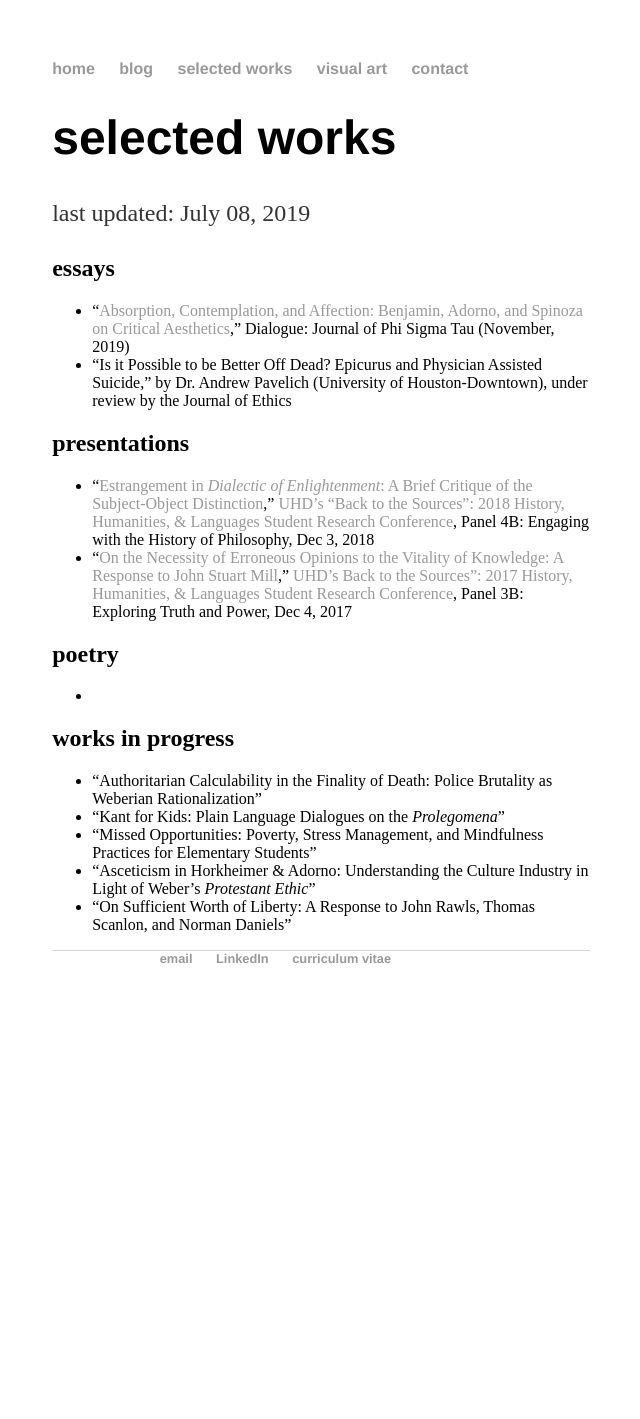
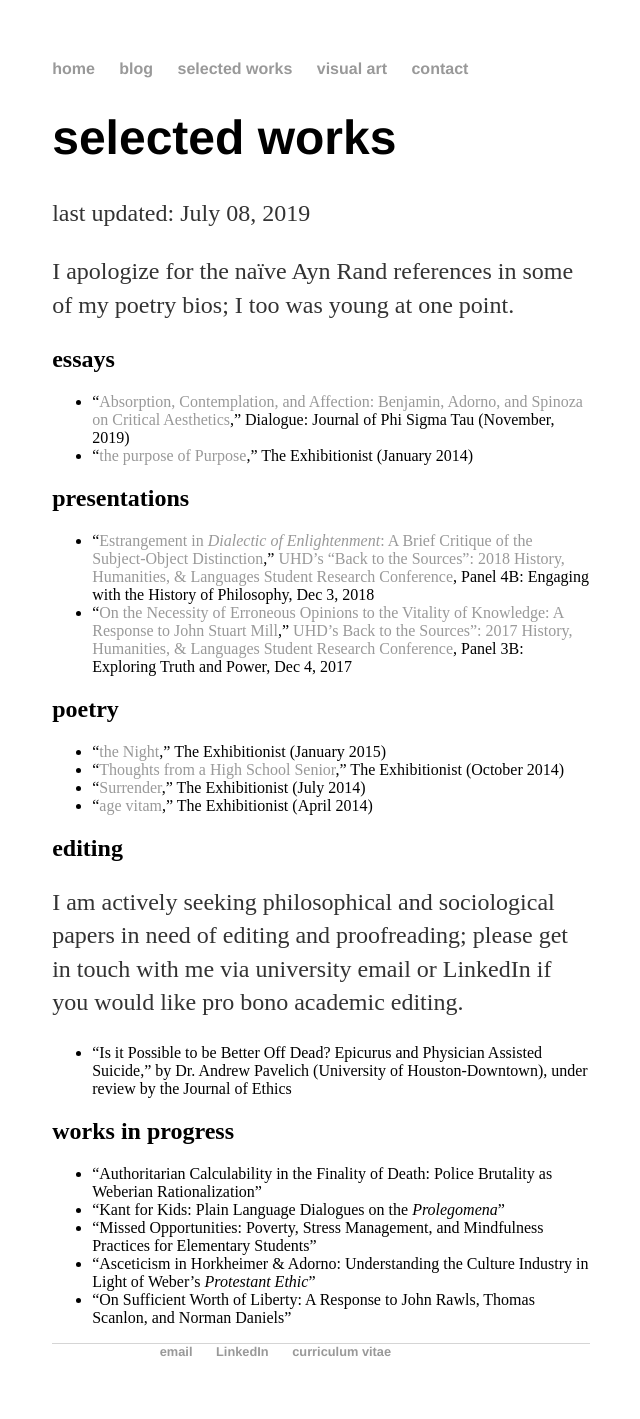
Before and after one commit to HillJustin/HillJustin.github.io, a Jekyll site: the page built from selected works/index.md, in a window 1280 px wide. Shown: the whole page, without its empty margins (319-959 px from the left). Built offline with Jekyll 4.4.1, drawn with Linux system fonts in a browser that asks for light colours; before the commit the page ends 1026 px from its top, so only the background shows below that.

Commit message:
Update index.md

```diff
--- a/selected works/index.md
+++ b/selected works/index.md
@@ -7,20 +7,39 @@ title: "selected works"
 
 last updated: July 08, 2019
 
+I apologize for the naïve Ayn Rand references in some of my poetry bios; I too was young at one point.
 <!-- blurb about current projects -->
 
+
 ## essays
+
 * "[Absorption, Contemplation, and Affection: Benjamin, Adorno, and Spinoza on Critical Aesthetics](assets/pdfs/2019-11-benjamin-adorno-spinoza.pdf)," Dialogue: Journal of Phi Sigma Tau (November, 2019)
-* "Is it Possible to be Better Off Dead? Epicurus and Physician Assisted Suicide," by Dr. Andrew Pavelich (University of Houston-Downtown), under review by the Journal of Ethics
+* "[the purpose of Purpose](https://thexzbt.files.wordpress.com/2013/02/2014-1.pdf)," The Exhibitionist (January 2014)
+
 
 ## presentations
+
 * "[Estrangement in *Dialectic of Enlightenment*: A Brief Critique of the Subject-Object Distinction](assets/pdfs/2018-12-03-estrangement.pdf)," [UHD's "Back to the Sources": 2018 History, Humanities, & Languages Student Research Conference](https://www.uhd.edu/academics/humanities/about/departments/hhl/Documents/2018-HHL-Student-Resaerch-Conference-PROGRAM.pdf), Panel 4B: Engaging with the History of Philosophy, Dec 3, 2018
 * "[On the Necessity of Erroneous Opinions to the Vitality of Knowledge: A Response to John Stuart Mill](assets/pdfs/2017-12-04-erroneous-opinions.pdf)," [UHD's Back to the Sources": 2017 History, Humanities, & Languages Student Research Conference](assets/pdfs/2017-12-04-conference-program.pdf), Panel 3B: Exploring Truth and Power, Dec 4, 2017
 
+
 ## poetry
-*
+
+* "[the Night]()," The Exhibitionist (January 2015)
+* "[Thoughts from a High School Senior]()," The Exhibitionist (October 2014)
+* "[Surrender]()," The Exhibitionist (July 2014)
+* "[age vitam]()," The Exhibitionist (April 2014)
+
+
+## editing
+
+I am actively seeking philosophical and sociological papers in need of editing and proofreading; please get in touch with me via university email or LinkedIn if you would like pro bono academic editing.
+
+* "Is it Possible to be Better Off Dead? Epicurus and Physician Assisted Suicide," by Dr. Andrew Pavelich (University of Houston-Downtown), under review by the Journal of Ethics
+
 
 ## works in progress
+
 * "Authoritarian Calculability in the Finality of Death: Police Brutality as Weberian Rationalization"
 * "Kant for Kids: Plain Language Dialogues on the *Prolegomena*"
 * "Missed Opportunities: Poverty, Stress Management, and Mindfulness Practices for Elementary Students"
```
